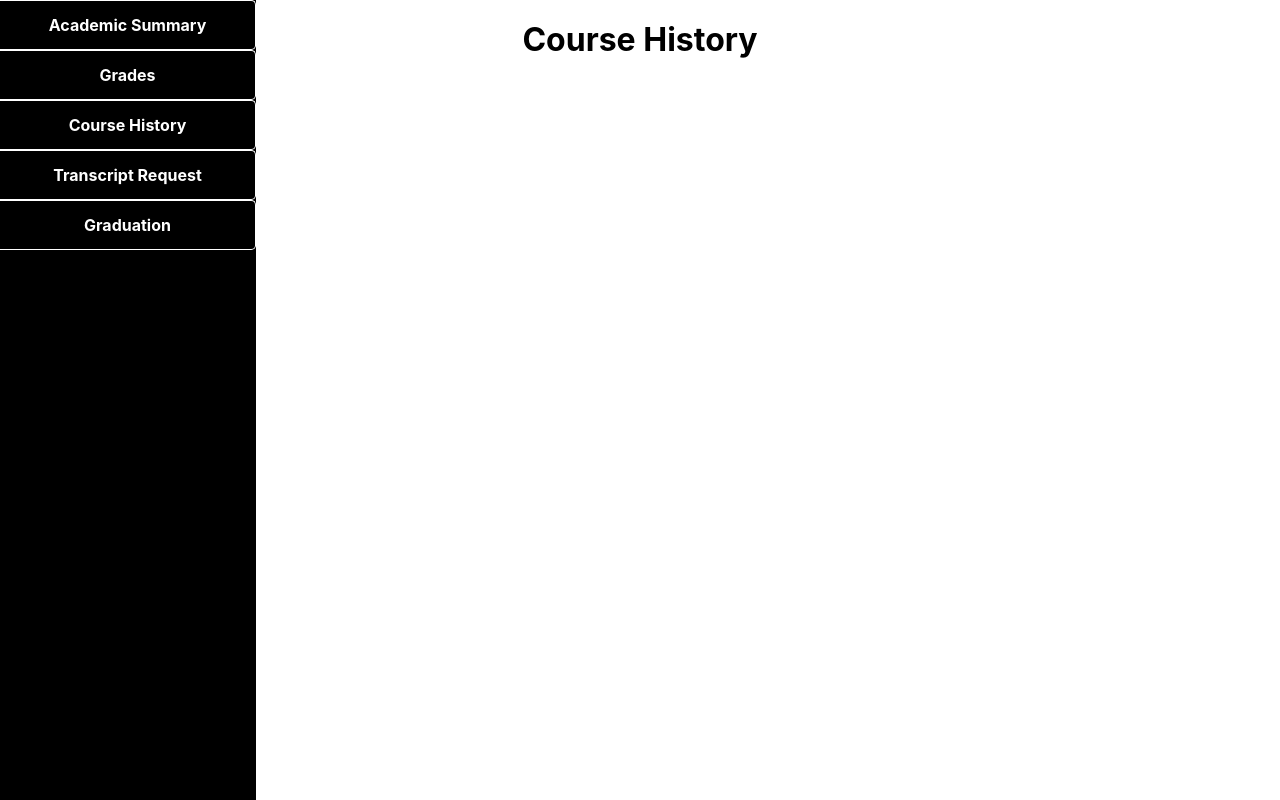
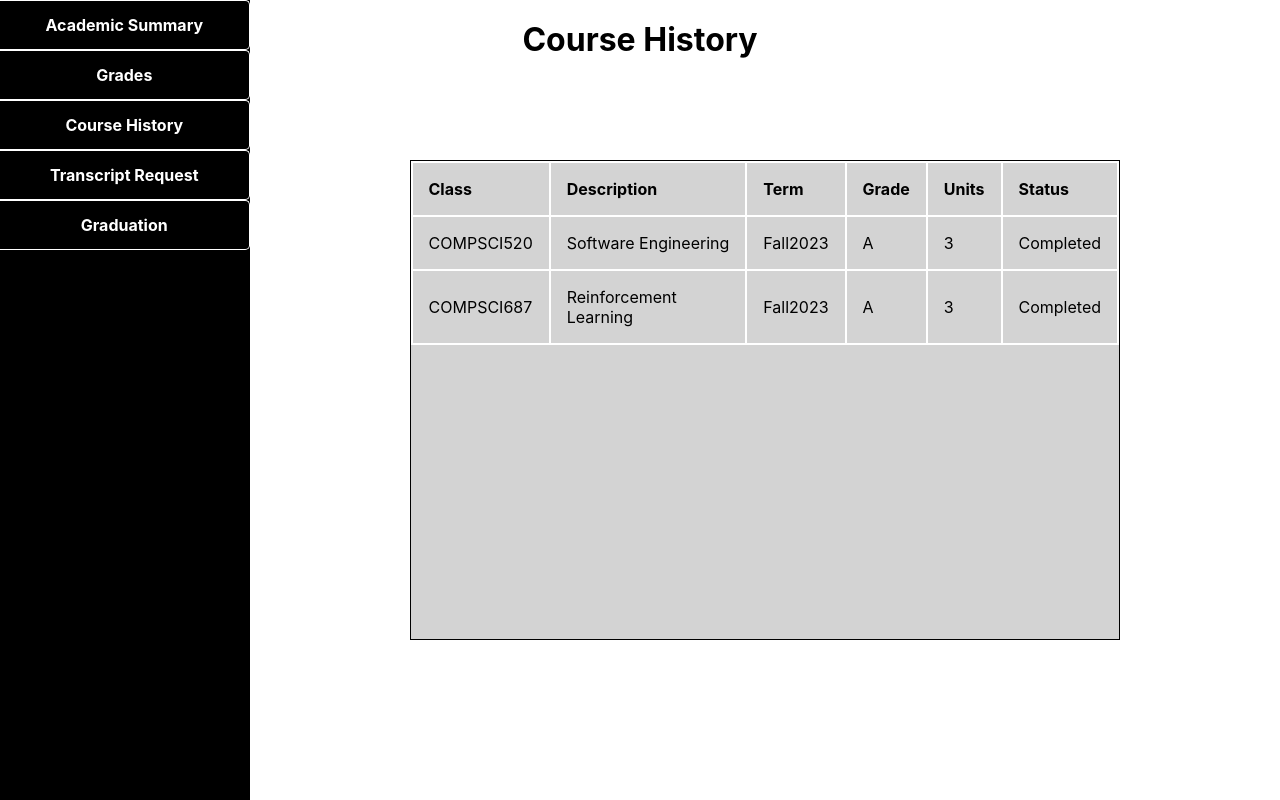
Before and after one commit to apoorvarajan/StudentDataManagementSystem, a React (Create React App) app in the folder front-end/: page /academics in a window 1280 px wide. Both pictures are taken after a click on the element "Course History". Built offline with nearby package versions, Linux system fonts and the light colour scheme.

Commit message:
courseHistory

```diff
--- a/front-end/src/components/dashboardComponents/AcademicContents/courseHistory.tsx
+++ b/front-end/src/components/dashboardComponents/AcademicContents/courseHistory.tsx
@@ -1,7 +1,50 @@
 import React from 'react'
 
 const CourseHistory = () =>{
-    return <div></div>
+    let tableheads=["Class","Description","Term","Grade","Units","Status"]
+    let courseArray=[
+        {
+            "class":"COMPSCI520",
+            "description":"Software Engineering",
+            "term":"Fall2023",
+            "grade":"A",
+            "units":"3",
+            "status":"Completed"
+        },
+        {
+            "class":"COMPSCI687",
+            "description":"Reinforcement Learning",
+            "term":"Fall2023",
+            "grade":"A",
+            "units":"3",
+            "status":"Completed"
+        }
+    ]
+    return <div className="course-history-section">
+        <div>
+            <table className="ch-table">
+                <thead>
+                    <tr className="ch-rowhead">
+                        {tableheads.map((elem, index) => (
+                                <td className="ch-row-head-elem">{elem}</td>
+                        ))}
+                    </tr>
+                </thead>
+                <tbody>
+                {courseArray.map((course, index) => (
+                    <tr key={index} className="ch-row">
+                        <td className="ch-elem">{course.class}</td>
+                        <td className="ch-elem">{course.description}</td>
+                        <td className="ch-elem">{course.term}</td>
+                        <td className="ch-elem">{course.grade}</td>
+                        <td className="ch-elem">{course.units}</td>
+                        <td className="ch-elem">{course.status}</td>
+                    </tr>
+                    ))}
+                </tbody>
+            </table>
+        </div>
+    </div>
 }
 
 export default CourseHistory
--- a/front-end/src/styles/academics.css
+++ b/front-end/src/styles/academics.css
@@ -97,3 +97,29 @@
     padding: 0.2em 1em;
     border-radius: 0.3em;
 }
+.course-history-section{
+    margin: 10em;
+    background-color: lightgray;
+    border: 1px solid black;
+}
+.ch-table{
+    border: 1px solid white;
+    border-collapse: collapse;
+}
+.ch-rowhead{
+    height: 2em;
+    font-weight: bold;
+}
+.ch-row-head-elem{
+    padding: 1em;
+    border: 2px solid white;
+    border-collapse: collapse;
+}
+.ch-row{
+    height: 2em;
+}
+.ch-elem{
+    padding: 1em;
+    border: 2px solid white;
+    border-collapse: collapse;
+}
```
